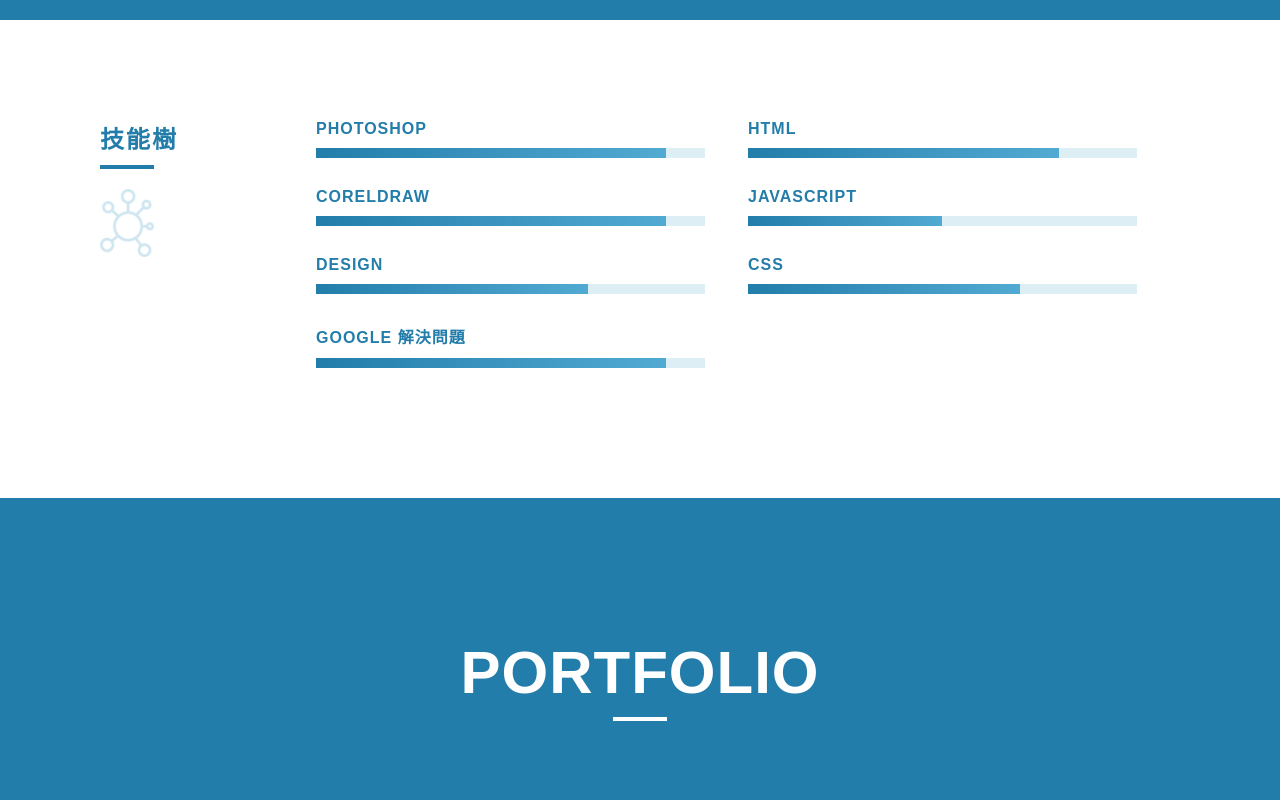
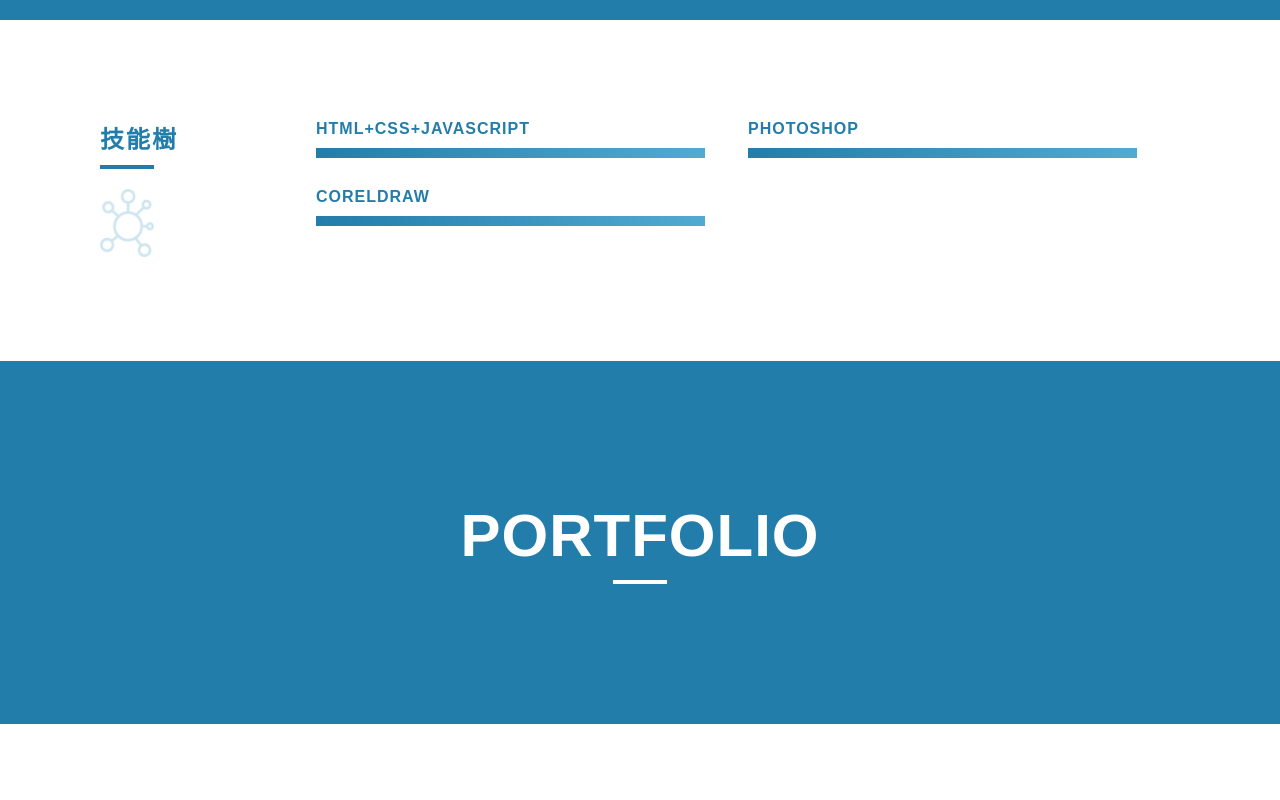
Before and after one commit to cala7074/home, a plain HTML site: page index.html in a window 1280 px wide. Shown: the part 1760-2560 px from the top of the page. Drawn offline with Linux system fonts and the light colour scheme.

Commit message:
Add files via upload

```diff
--- a/index.html
+++ b/index.html
@@ -1,7 +1,7 @@
 <!DOCTYPE html>
 <html>
 	<head>
-		<title>CALA WEB</title>
+		<title>KEVIN'S WEBSITE</title>
 		<meta name="viewport" content="width=device-width, initial-scale=1">
 		<link rel="stylesheet" type="text/css" href="./normalize.css">
 		<link rel="stylesheet" type="text/css" href="./mycss.css">
@@ -16,7 +16,7 @@
 				<h2>歡迎歡迎</h2>
 			</div>
 			<div class="nav wow fadeInUp">
-				<h1>WEB DESIGNER</h1>
+				<h1>KEVIN'S WEBSITE</h1>
 				<p>Build your HTML</p>
 			</div>
 		</div><!--landing page-->
@@ -30,8 +30,8 @@
 
 				<div class="content wow fadeInUp">
 					<div class="profile">
-						<h2>CALA YANG</h2>
-						<p>擅長平面設計Photoshop、CorelDraw與廣告設計概念。</br>使用HTML、JavaScript、CSS架構網頁，喜歡能充分表現美感與用戶體驗的WEB設計。</br></br>作為一個工作夥伴有多種技能的結合，有助於團隊上的溝通與行為處理，在面對任何專案都能發揮所長完成任務。</p>
+						<h2>KEVIN YANG</h2>
+						<p>擅長平面設計Photoshop、CorelDraw與廣告設計概念。</br>使用HTML、JavaScript、CSS架構網頁，喜歡能充分表現美感與用戶體驗的WEB設計。</br></br>希望成為一個有多種技能結合的工作夥伴，有助於團隊上的溝通與行為處理，在面對任何專案都能發揮所長完成任務。</p>
 					</div>
 				</div>
 			</div>
@@ -74,45 +74,21 @@
 				<div class="content wow fadeInUp">
 					<div >
 						<div class="skill-col">
-							<h2>PHOTOSHOP</h2>
+							<h2>HTML+CSS+JAVASCRIPT</h2>
 							<div class="processbar">
-								<div class="barn" style="width:90%;"></div>
+								<div class="barn" style="width:100%;"></div>
 							</div>
 						</div>
 						<div class="skill-col">
-							<h2>HTML</h2>
+							<h2>PHOTOSHOP</h2>
 							<div class="processbar">
-								<div class="barn" style="width:80%;"></div>
+								<div class="barn" style="width:100%;"></div>
 							</div>
 						</div>
 						<div class="skill-col">
 							<h2>CORELDRAW</h2>
 							<div class="processbar">
-								<div class="barn" style="width:90%;"></div>
-							</div>
-						</div>
-						<div class="skill-col">
-							<h2>JAVASCRIPT</h2>
-							<div class="processbar">
-								<div class="barn" style="width:50%;"></div>
-							</div>
-						</div>
-						<div class="skill-col">
-							<h2>DESIGN</h2>
-							<div class="processbar">
-								<div class="barn" style="width:70%;"></div>
-							</div>
-						</div>
-						<div class="skill-col">
-							<h2>CSS</h2>
-							<div class="processbar">
-								<div class="barn" style="width:70%;"></div>
-							</div>
-						</div>
-						<div class="skill-col">
-							<h2>GOOGLE 解決問題</h2>
-							<div class="processbar">
-								<div class="barn" style="width:90%;"></div>
+								<div class="barn" style="width:100%;"></div>
 							</div>
 						</div>
 					</div>
```
